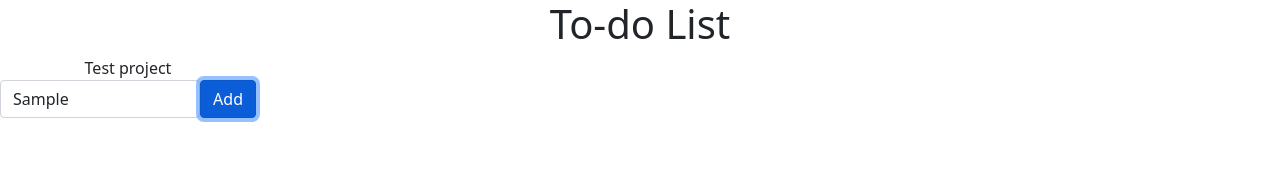
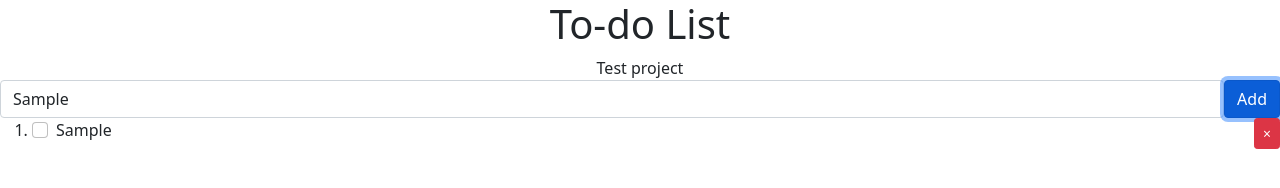
Before and after one commit to trungne/todolist, a website built with webpack: page dist/index.html in a window 1280 px wide. Both pictures are taken after typing "Sample" into the empty fields and a click on the button "Add". Built offline with nearby package versions, Linux system fonts and the light colour scheme.

Commit message:
add task check

```diff
--- a/src/classnames.js
+++ b/src/classnames.js
@@ -8,3 +8,4 @@ export const PROJECT_CONTROL_BOX = "project-control-box";
 export const TASK = "task-container";
 export const TASK_DESCRIPTION = "task-description";
 export const TASK_REMOVE_BUTTON = "task-remove-btn";
+export const TASK_CHECK = "task-check";
--- a/src/project.js
+++ b/src/project.js
@@ -49,7 +49,8 @@ const createProject = function(id, description){
 }
 
 const addBtnHandler = function(event){
-    const container = document.querySelector("#" + event.target.getAttribute("projectID"));
+    const projectID = event.target.getAttribute("projectID");
+    const container = document.querySelector("#" + projectID);
     const controlBox = container.querySelector("." + CLASS.PROJECT_CONTROL_BOX);
     const textField = container.querySelector("." + CLASS.PROJECT_TEXT_FIELD);
     const projectList = container.querySelector("." + CLASS.PROJECT);
@@ -59,7 +60,11 @@ const addBtnHandler = function(event){
         container.insertBefore(createWarning("Doing nothing is not quite a task, right?"), controlBox.nextSibling);
         return;
     }
-    projectList.appendChild(createTask(textField.value));
+
+    const taskNum = projectList.childNodes.length;
+    const taskID = `${projectID}-task-${taskNum}`;
+    console.log(taskID);
+    projectList.appendChild(createTask(textField.value, taskID));
 }
 
 const createWarning = function(message){
--- a/src/styles.css
+++ b/src/styles.css
@@ -18,8 +18,7 @@ html {
     display: flex;
 }
 .project-container {
-
-    width: 20vmax;
+    /* width: 50vmax; */
     height: auto;
 }
 
--- a/src/task.js
+++ b/src/task.js
@@ -1,26 +1,37 @@
-const createTask = function(description){
+import * as CLASS from './classnames';
+
+const createTask = function(description, id){
     const task = document.createElement("li");
 
     const taskContainer = document.createElement("div");
     taskContainer.classList.add(CLASS.TASK);
 
-    const taskDescription = document.createElement("div");
-    taskDescription.classList.add(CLASS.TASK_DESCRIPTION);
-    taskDescription.textContent = description;
-    taskDescription.setAttribute("contenteditable", true);
+    const taskForm = document.createElement("div");
+    taskForm.classList.add("form-check");
+
+    const taskCheck = document.createElement("input");
+    taskCheck.classList.add(CLASS.TASK_CHECK, "form-check-input");
+    taskCheck.setAttribute("type", "checkbox");
+    taskCheck.setAttribute("value", "");
+    taskCheck.id = id;
+
+    const taskLabel = document.createElement("label");
+    taskLabel.classList.add(CLASS.TASK_DESCRIPTION, "form-check-label");
+    taskLabel.textContent = description;
+    taskLabel.setAttribute("contenteditable", true);
+    // taskLabel.setAttribute("for", taskCheck.id);
 
     const removeBtn = document.createElement("button");
     removeBtn.type = "submit";
     removeBtn.innerHTML = "&times;";
-    removeBtn.classList.add(CLASS.TASK_REMOVE_BUTTON, "btn", "btn-danger");
+    removeBtn.classList.add(CLASS.TASK_REMOVE_BUTTON, "btn", "btn-danger", "btn-sm");
     removeBtn.addEventListener("click", () => {
         task.remove();
     })
 
-    taskContainer.appendChild(taskDescription);
-    taskContainer.appendChild(removeBtn);
-
-    task.appendChild(taskContainer);
+    taskForm.append(taskCheck, taskLabel);
+    taskContainer.append(taskForm, removeBtn);
+    task.append(taskContainer);
     return task;
 }
 
```
Also changed, not shown: dist/index.html, 4 other files.
